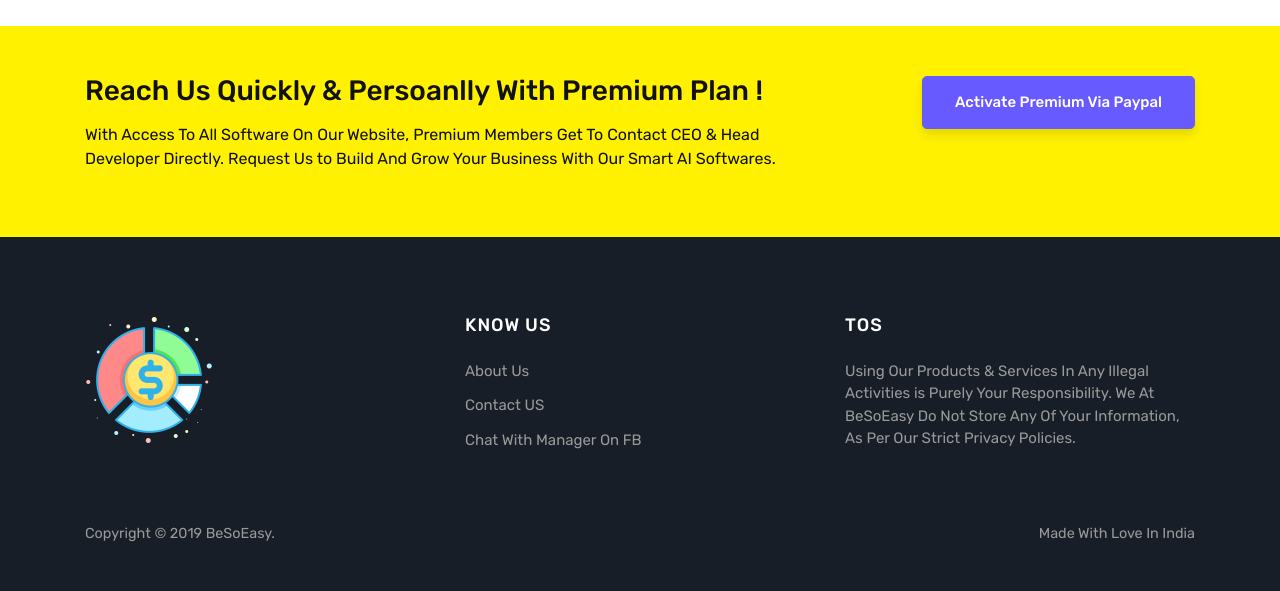
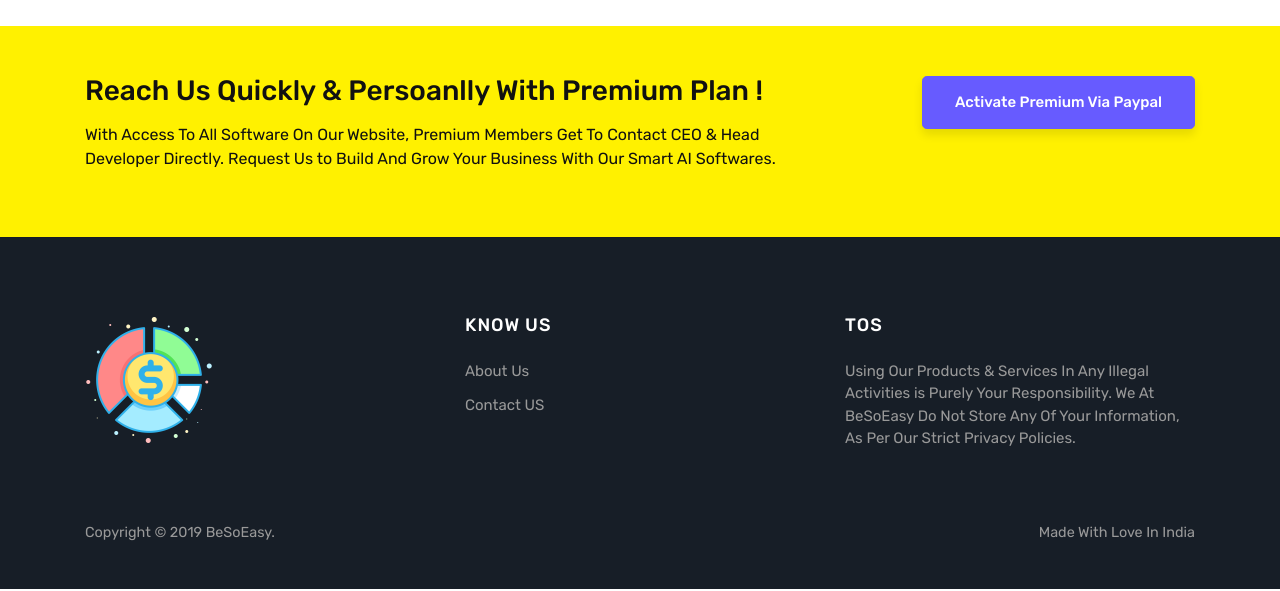
Before and after one commit to shochak2510/besoeasy.github.io, a Jekyll site: the page built from index.html, in a window 1280 px wide and 900 px high, scrolled down 2210 px, cut to the strip 309-900 px from the top of the window. Built offline with Jekyll 4.4.1, drawn with Linux system fonts in a browser that asks for light colours; the list of posts is cut into pages by our own code.

Commit message:
Update default.html

```diff
--- a/_layouts/default.html
+++ b/_layouts/default.html
@@ -150,7 +150,6 @@ Request Us to Build And Grow Your Business With Our Smart AI Softwares.
                 <ul>
                 <li><a href="https://besoeasy.com/about">About Us</a></li>
                 <li><a target="_blank" href="https://besoeasy.com/contact">Contact US </a></li>
-                <li><a target="_blank" href="https://bit.ly/2II4oCM">Chat With Manager On FB</a></li>
                 </ul>
                 </div>
                 </div>
```
